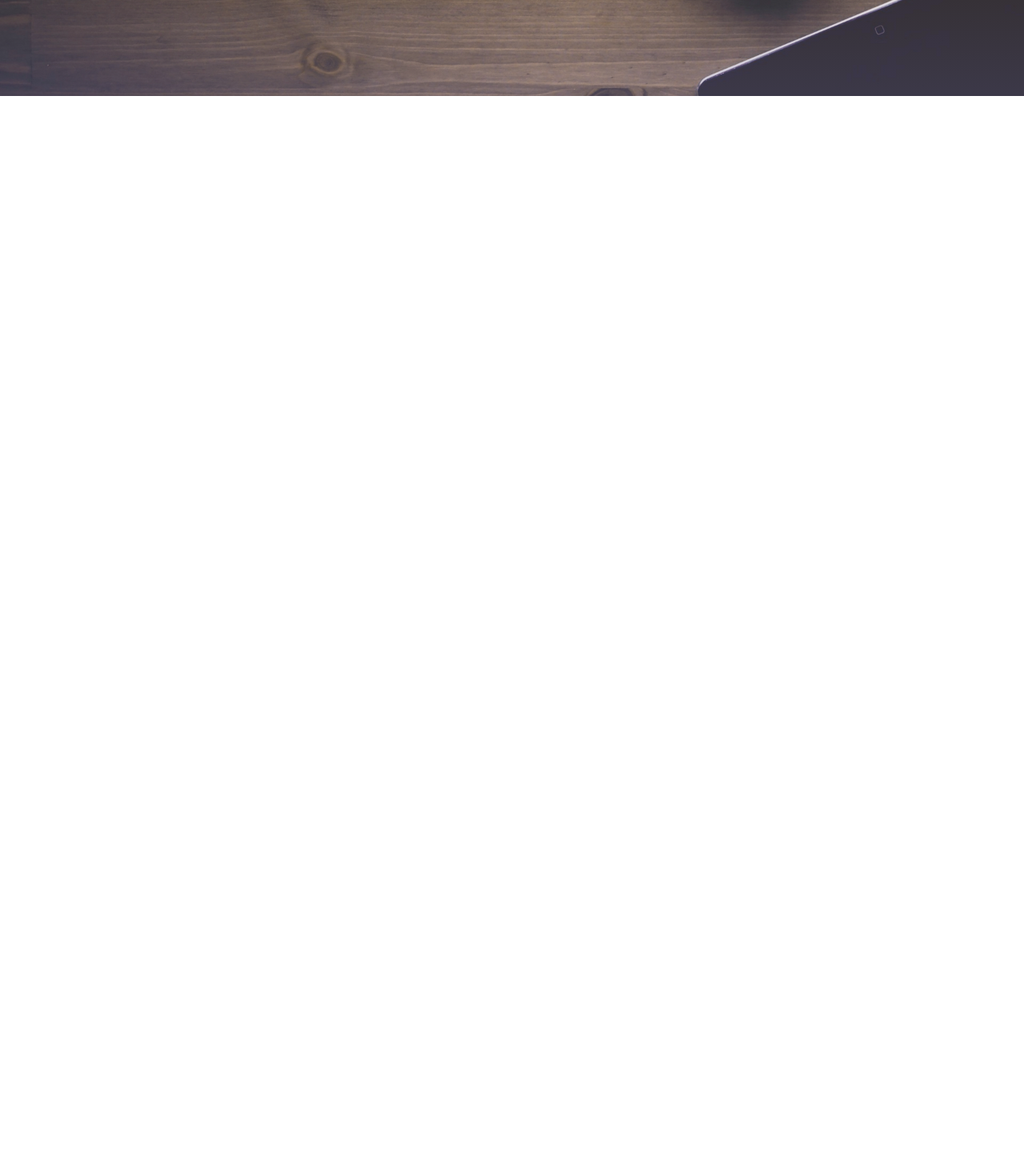
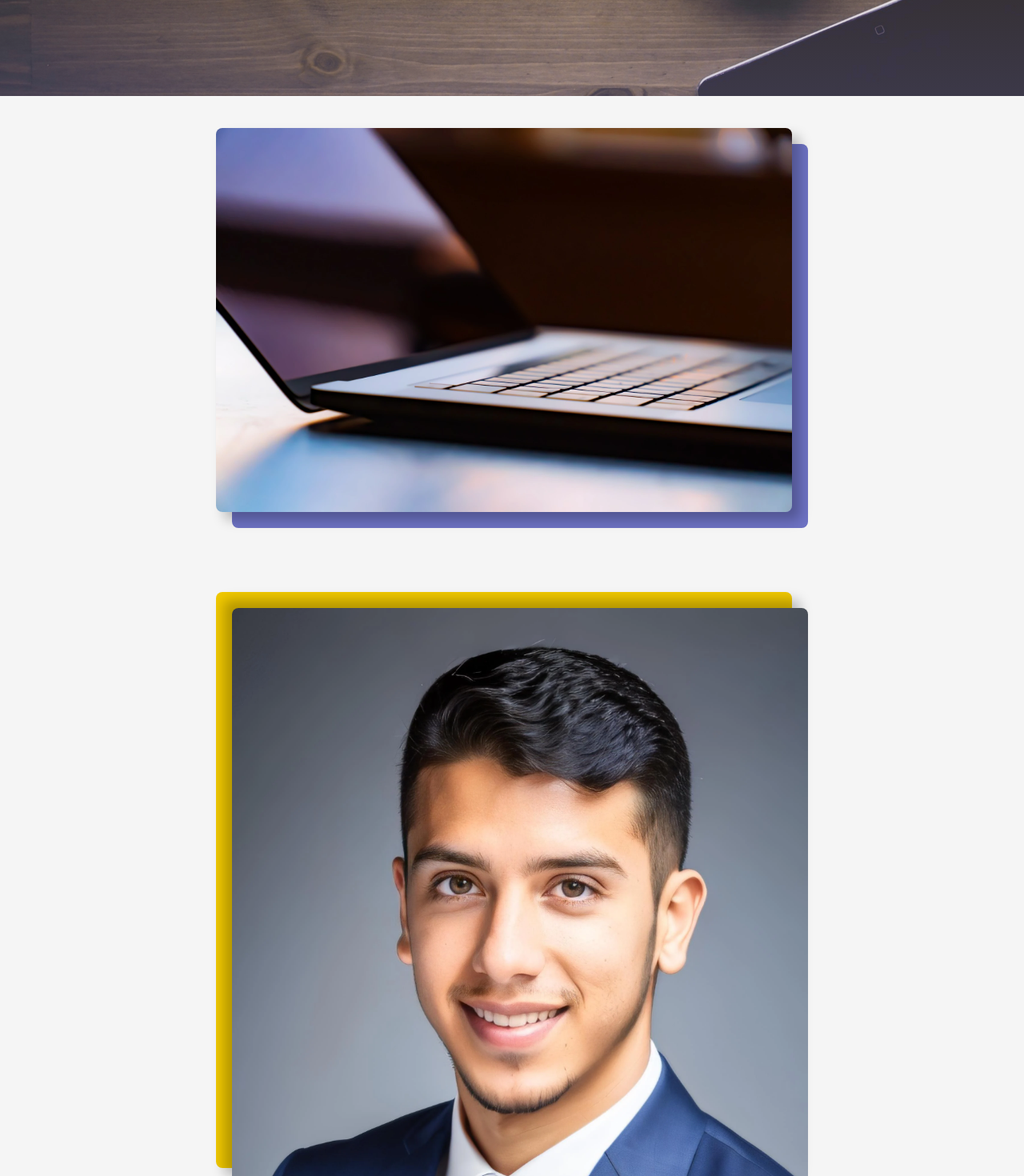
Before and after one commit to Kilafy/kilafy, a React (Vite) app: page / in a window 1280 px wide. Shown: the part 680-2150 px from the top of the page at 80% size. Before the commit the page ends 800 px from the top, so only its background shows below. Built offline with nearby package versions, Linux system fonts and the light colour scheme.

Commit message:
Add PhotoFrame
First approach/version to PhotoFrame component. It currently supports 1 'frame' per image

```diff
--- a/src/App.jsx
+++ b/src/App.jsx
@@ -1,5 +1,6 @@
 import Header from "./components/Header";
 import Hero from "./components/Hero";
+import PhotoFrame from "./components/PhotoFrame";
 
 const App = () => {
   return (
@@ -7,6 +8,26 @@ const App = () => {
       <div className="pt-[71px] lg:pt-[79px] bg-color-2">
         <Header />
         <Hero />
+        <div className="h-full w-full flex justify-center items-center p-10">
+          <PhotoFrame
+            imgSrc="/assets/images/IMG_19.webp"
+            imgWidth="720px"
+            imgHeight="480px"
+            frameRounded="rounded-lg"
+            frameColor="bg-color-4"
+            framePosition="bottomRight"
+          />
+        </div>
+        <div className="h-full w-full flex justify-center items-center p-10">
+          <PhotoFrame
+            imgSrc="/assets/images/team/Andres_Caro.webp"
+            imgWidth="720px"
+            imgHeight="720px"
+            frameRounded="rounded-lg"
+            frameColor="bg-color-1"
+            framePosition="topLeft"
+          />
+        </div>
       </div>
     </>
   );
--- /dev/null
+++ b/src/components/PhotoFrame.jsx
@@ -0,0 +1,81 @@
+/* eslint-disable react/prop-types */
+
+/**
+ * Renders a photo frame component with customizable options.
+ *
+ * @component
+ * @example
+ * // Example usage of PhotoFrame component
+ * <PhotoFrame
+ *   imgSrc="/path/to/image.webp"
+ *   imgWidth="720px"
+ *   imgHeight="480px"
+ *   frameRounded="rounded-lg"
+ *   frameColor="bg-color-1"
+ *   framePosition="topRight"
+ * />
+ *
+ * @param {Object} props - The component props.
+ * @param {string} props.imgSrc - The source URL of the image to be displayed in the frame.
+ * @param {string} props.imgHeight - The height of the image in pixels.
+ * @param {string} props.imgWidth - The width of the image in pixels.
+ * @param {string} [props.frameRounded="rounded-lg"] - The Tailwind CSS class for the rounded corners of the frame.
+ * @param {string} [props.frameColor="bg-color-1"] - The Tailwind CSS class for the background color of the frame.
+ * @param {string} [props.framePosition="topLeft"] - The position of the frame within the container. Possible values are "topLeft", "topRight", "bottomLeft", and "bottomRight".
+ *
+ * @returns {JSX.Element} The rendered PhotoFrame component.
+ */
+
+import "./design/css/PhotoFrameShadows.css";
+
+const positionClasses = {
+  topLeft: {
+    position: "top-[-20px] left-[-20px]",
+    margin: "mt-[20px] ml-[20px]",
+    shadow: "shadow-top-left",
+  },
+  topRight: {
+    position: "top-[-20px] right-[-20px]",
+    margin: "mt-[20px] mr-[20px]",
+    shadow: "shadow-top-right",
+  },
+  bottomLeft: {
+    position: "bottom-[-20px] left-[-20px]",
+    margin: "mb-[20px] ml-[20px]",
+    shadow: "shadow-bottom-left",
+  },
+  bottomRight: {
+    position: "bottom-[-20px] right-[-20px]",
+    margin: "mb-[20px] mr-[20px]",
+    shadow: "shadow-bottom-right",
+  },
+};
+
+const PhotoFrame = ({
+  imgSrc,
+  imgHeight,
+  imgWidth,
+  frameRounded = "rounded-lg",
+  frameColor = "bg-color-1",
+  framePosition = "topLeft",
+}) => {
+  const { position, margin } = positionClasses[framePosition];
+  const { shadow } = positionClasses[framePosition];
+
+  return (
+    <div
+      style={{ height: imgHeight, width: imgWidth }}
+      className={`relative z-30 ${margin}`}>
+      <div
+        className={`absolute w-full h-full bg-cover shadow-black ${frameRounded} ${shadow}`}
+        style={{ backgroundImage: `url('${imgSrc}')`, zIndex: 40 }}
+      />
+      <div
+        className={`absolute w-full h-full ${position} ${frameColor} ${frameRounded}`}
+        style={{ zIndex: 30 }}
+      />
+    </div>
+  );
+};
+
+export default PhotoFrame;
--- /dev/null
+++ b/src/components/design/css/PhotoFrameShadows.css
@@ -0,0 +1,15 @@
+.shadow-top-left {
+  box-shadow: -10px -10px 15px rgba(0, 0, 0, 0.25);
+}
+
+.shadow-top-right {
+  box-shadow: 10px -10px 15px rgba(0, 0, 0, 0.25);
+}
+
+.shadow-bottom-left {
+  box-shadow: -10px 10px 15px rgba(0, 0, 0, 0.25);
+}
+
+.shadow-bottom-right {
+  box-shadow: 10px 10px 15px rgba(0, 0, 0, 0.25);
+}
```
Also changed, not shown: public/assets/images/team/Andres_Caro.webp (added).
